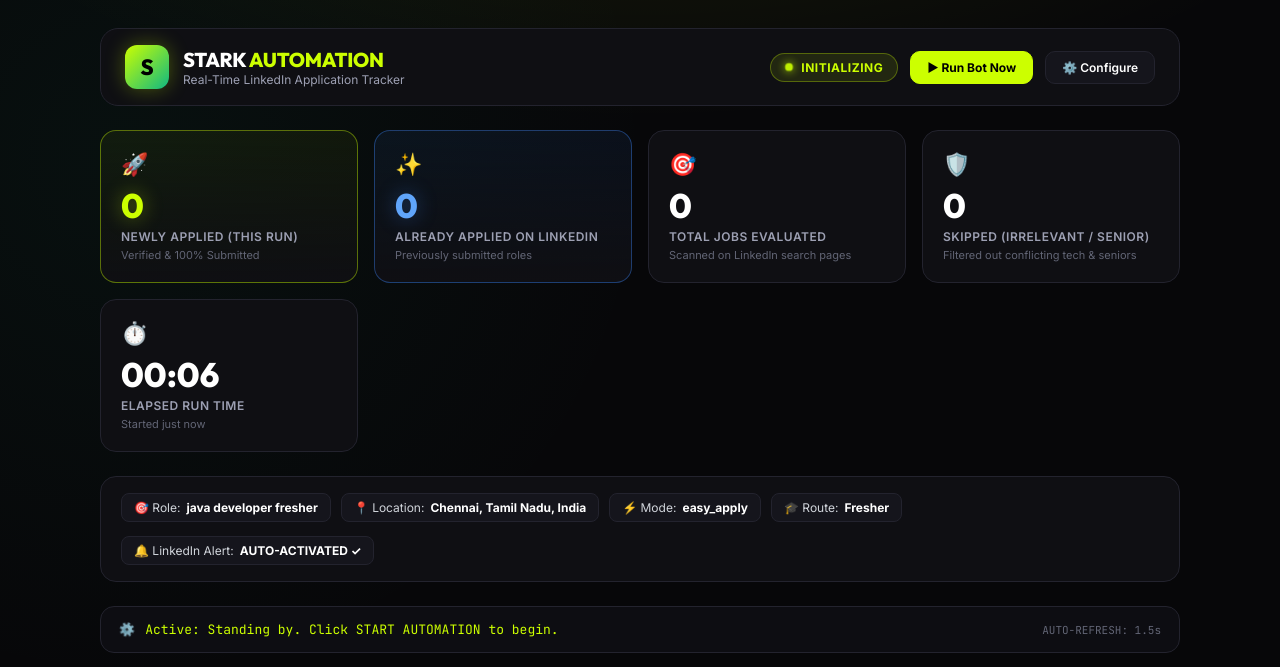
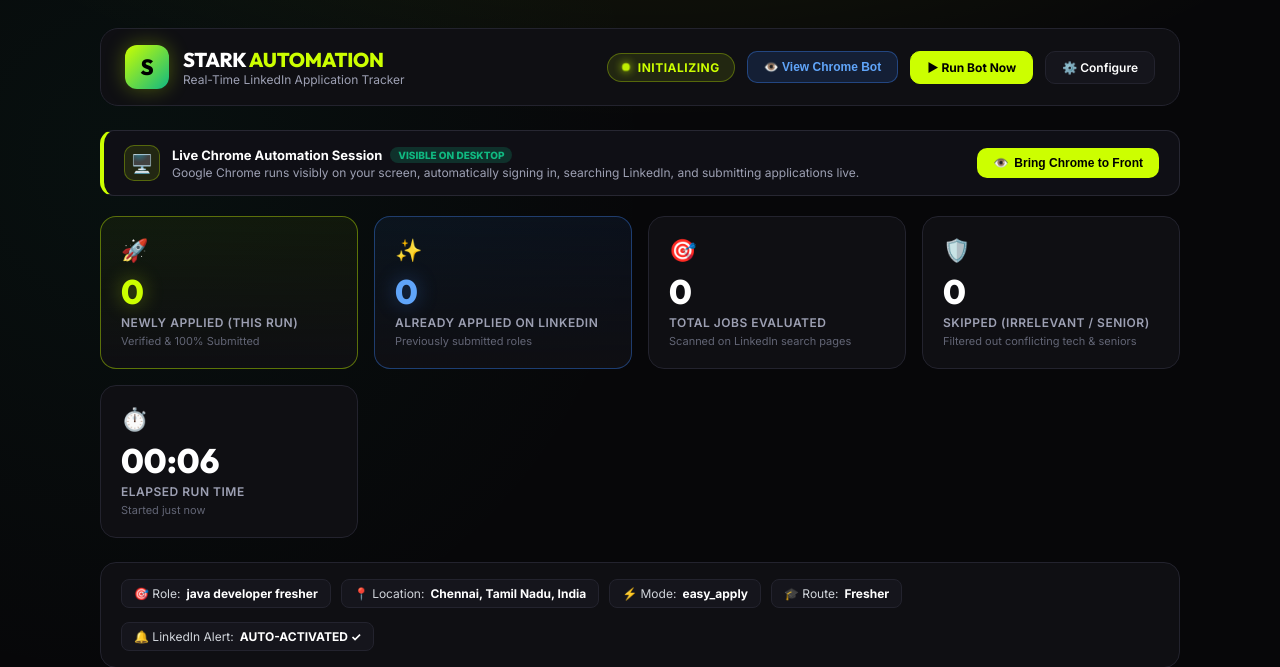
Before and after one commit to KaviiBarath/linkedin-job-ai, a Flask app: page /dashboard in a window 1280 px wide. Shown: the top 667 px of the page. Run offline with Flask 3, Linux system fonts and the light colour scheme; data that the repository does not hold is empty.

Commit message:
feat: enhance automation visibility with live Chrome bringing to foreground and control buttons

```diff
--- a/app.py
+++ b/app.py
@@ -244,6 +244,48 @@
 
     return redirect('/dashboard')
 
+def bring_chrome_window_to_front():
+    """Forces the automation Chrome window to the absolute front of the Windows desktop."""
+    if sys.platform != "win32":
+        return
+    try:
+        import ctypes
+        user32 = ctypes.windll.user32
+        user32.AllowSetForegroundWindow(-1)
+
+        EnumWindows = user32.EnumWindows
+        EnumWindowsProc = ctypes.WINFUNCTYPE(ctypes.c_bool, ctypes.c_void_p, ctypes.c_void_p)
+        GetWindowTextW = user32.GetWindowTextW
+        GetWindowTextLengthW = user32.GetWindowTextLengthW
+        IsWindowVisible = user32.IsWindowVisible
+
+        matched = []
+        def foreach_w(hwnd, lp):
+            if IsWindowVisible(hwnd):
+                length = GetWindowTextLengthW(hwnd)
+                if length > 0:
+                    buff = ctypes.create_unicode_buffer(length + 1)
+                    GetWindowTextW(hwnd, buff, length + 1)
+                    t = buff.value.lower()
+                    if any(term in t for term in ["linkedin", "jobs", "chrome", "stark"]):
+                        matched.append(hwnd)
+            return True
+
+        EnumWindows(EnumWindowsProc(foreach_w), 0)
+        for hwnd in matched:
+            user32.ShowWindow(hwnd, 9)  # SW_RESTORE
+            user32.SetWindowPos(hwnd, -1, 0, 0, 0, 0, 0x0001 | 0x0002 | 0x0040)
+            user32.SetWindowPos(hwnd, -2, 0, 0, 0, 0, 0x0001 | 0x0002 | 0x0040)
+            user32.SetForegroundWindow(hwnd)
+            user32.BringWindowToTop(hwnd)
+    except Exception:
+        pass
+
+@app.route('/bring-to-front', methods=['GET', 'POST'])
+def bring_front():
+    bring_chrome_window_to_front()
+    return jsonify({"status": "success", "message": "Chrome automation window brought to front"})
+
 if __name__ == '__main__':
     port = int(os.environ.get("PORT", 5001))
     # Only open browser automatically when running locally
--- a/templates/dashboard.html
+++ b/templates/dashboard.html
@@ -603,10 +603,34 @@
                 <span class="pulse-dot"></span>
                 <span id="bot_status_text">INITIALIZING</span>
             </div>
+            <button type="button" class="back-link-btn" onclick="bringChromeToFront()" id="btn_focus_chrome" style="background:rgba(59,130,246,0.15); color:#60a5fa; border:1px solid rgba(59,130,246,0.4); display:inline-flex; align-items:center; gap:6px; cursor:pointer;">👁️ View Chrome Bot</button>
             <a href="/start" class="back-link-btn" style="background:#ccff00;color:#000;font-weight:700;border-color:#ccff00;">▶ Run Bot Now</a>
             <a href="/" class="back-link-btn">⚙️ Configure</a>
         </div>
     </header>
+
+    <!-- Live Chrome Window Visibility Banner -->
+    <div class="chrome-live-banner" id="chrome_live_banner" style="background:#0f0f15; border:1px solid #272732; border-left:4px solid #ccff00; border-radius:14px; padding:14px 20px; margin-bottom:20px; display:flex; justify-content:space-between; align-items:center; flex-wrap:wrap; gap:12px;">
+        <div style="display:flex; align-items:center; gap:12px;">
+            <div style="width:36px; height:36px; border-radius:10px; background:rgba(204,255,0,0.1); border:1px solid rgba(204,255,0,0.3); display:flex; align-items:center; justify-content:center; font-size:18px;">
+                🖥️
+            </div>
+            <div>
+                <div style="font-weight:700; font-size:13px; color:#fff; display:flex; align-items:center; gap:8px;">
+                    <span>Live Chrome Automation Session</span>
+                    <span style="background:rgba(16,185,129,0.2); color:#10b981; font-size:10px; font-weight:800; padding:2px 8px; border-radius:20px; text-transform:uppercase;">Visible on Desktop</span>
+                </div>
+                <div style="font-size:12px; color:#9da0b3; margin-top:2px;">
+                    Google Chrome runs visibly on your screen, automatically signing in, searching LinkedIn, and submitting applications live.
+                </div>
+            </div>
+        </div>
+        <div style="display:flex; gap:8px; align-items:center;">
+            <button type="button" onclick="bringChromeToFront()" style="background:#ccff00; color:#000; border:none; padding:8px 16px; border-radius:10px; font-weight:700; font-size:12px; cursor:pointer; display:inline-flex; align-items:center; gap:6px; transition:all 0.2s ease;">
+                <span>👁️</span> <span>Bring Chrome to Front</span>
+            </button>
+        </div>
+    </div>
 
     <!-- Key Metrics Grid -->
     <section class="metrics-grid">
@@ -867,6 +891,20 @@
         return str.replace(/&/g, '&amp;').replace(/</g, '&lt;').replace(/>/g, '&gt;').replace(/"/g, '&quot;');
     }
 
+    async function bringChromeToFront() {
+        const btn = document.getElementById('btn_focus_chrome');
+        const origHtml = btn ? btn.innerHTML : '';
+        if (btn) btn.innerHTML = '⚡ Focusing Chrome...';
+        try {
+            await fetch(getBackendBaseUrl() + '/bring-to-front');
+        } catch (e) {
+            console.warn('Bring to front notice:', e);
+        }
+        setTimeout(() => {
+            if (btn) btn.innerHTML = origHtml;
+        }, 1200);
+    }
+
     // Start polling immediately and every 1.5s
     fetchAutomationStatus();
     pollInterval = setInterval(fetchAutomationStatus, 1500);
```
Also changed, not shown: dashboard.html (+39 -1 lines), job_apply.py (+15 -3 lines).
